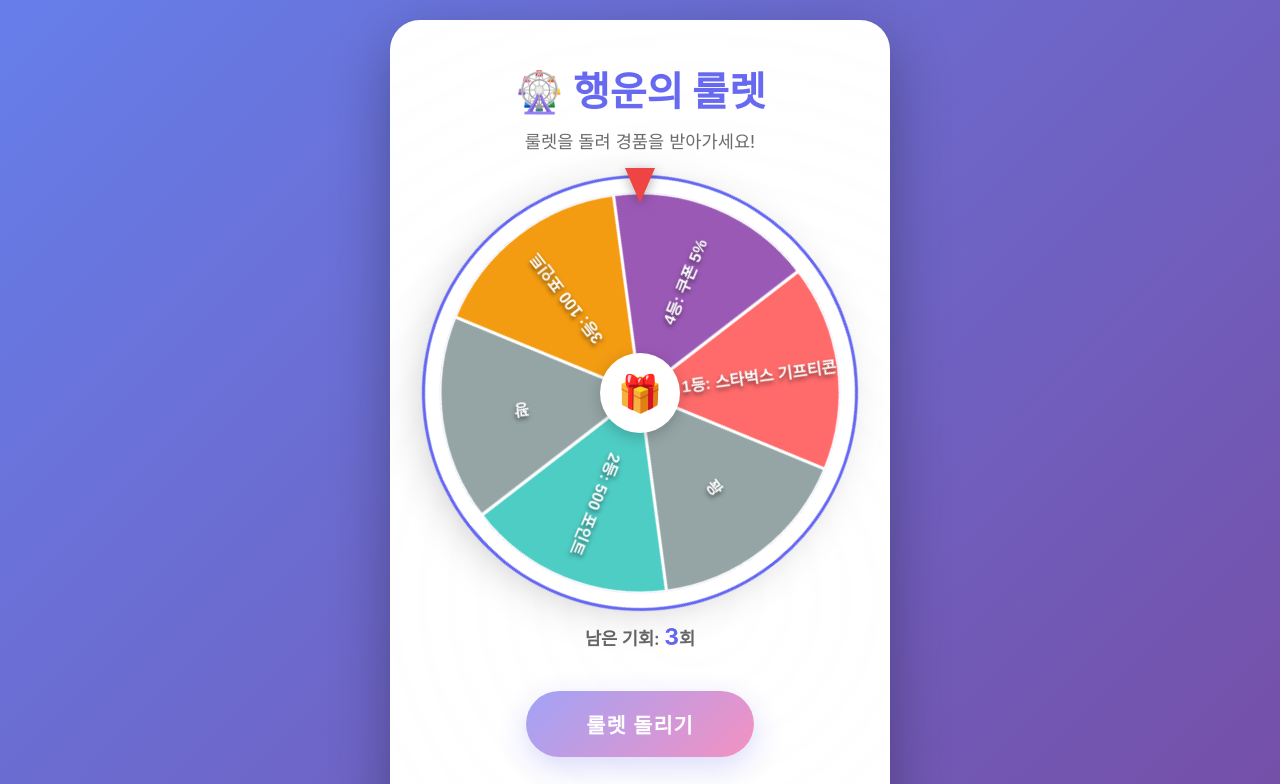
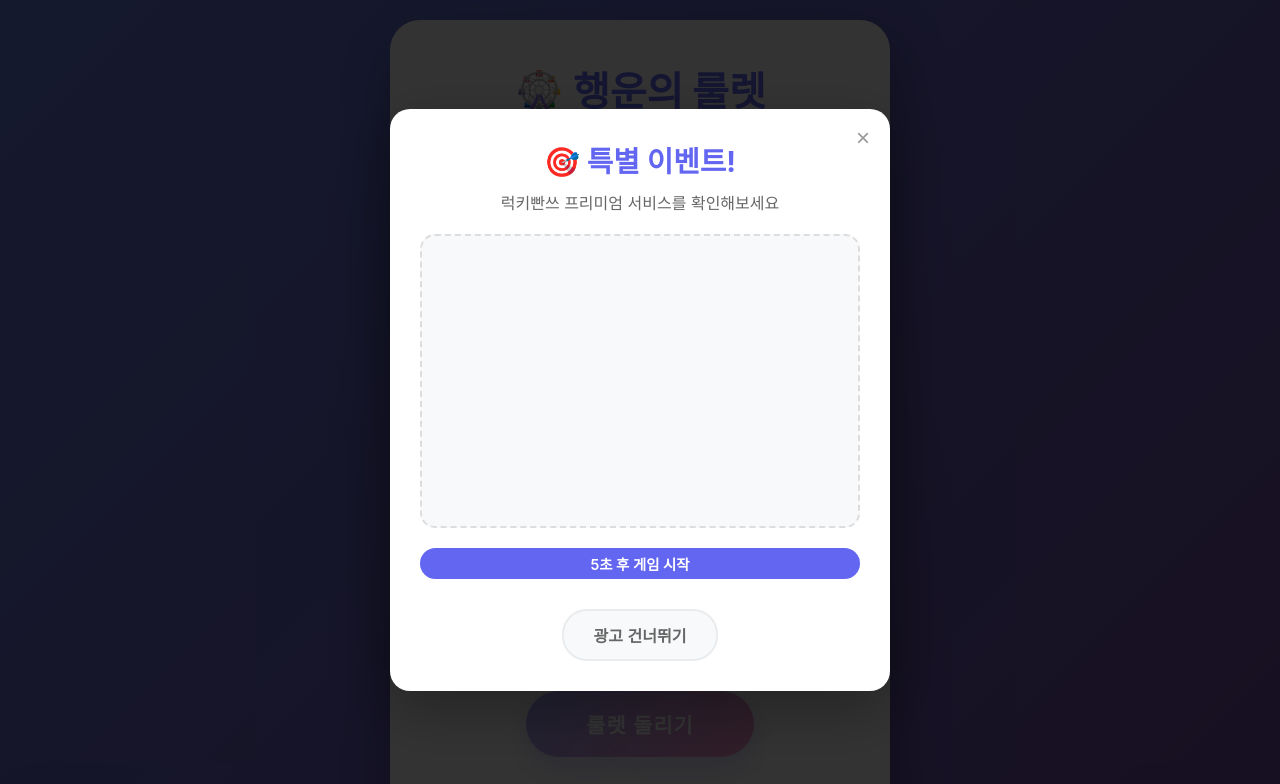
Before and after one commit to rhyme0203/game-event-platform, a plain HTML site: page games/roulette.html in a window 1280 px wide. Both pictures are taken after a click on the button "룰렛 돌리기". Shown: the top 784 px of the page. Drawn offline with Linux system fonts and the light colour scheme.

Commit message:
Add: 게임 시작 전 광고 모달 시스템 (카운트다운 + AdSense)

```diff
--- /dev/null
+++ b/assets/css/ad-modal.css
@@ -0,0 +1,175 @@
+/* 광고 모달 스타일 */
+.ad-modal {
+  position: fixed;
+  top: 0;
+  left: 0;
+  width: 100%;
+  height: 100%;
+  background: rgba(0, 0, 0, 0.8);
+  display: none;
+  align-items: center;
+  justify-content: center;
+  z-index: 2000;
+  animation: fadeIn 0.3s ease;
+}
+
+.ad-modal.show {
+  display: flex;
+}
+
+@keyframes fadeIn {
+  from { opacity: 0; }
+  to { opacity: 1; }
+}
+
+.ad-modal-content {
+  background: white;
+  border-radius: 20px;
+  padding: 30px;
+  text-align: center;
+  max-width: 500px;
+  width: 90%;
+  animation: slideUp 0.5s ease;
+  position: relative;
+  box-shadow: 0 20px 60px rgba(0, 0, 0, 0.3);
+}
+
+@keyframes slideUp {
+  from {
+    transform: translateY(50px);
+    opacity: 0;
+  }
+  to {
+    transform: translateY(0);
+    opacity: 1;
+  }
+}
+
+.ad-modal-header {
+  margin-bottom: 20px;
+}
+
+.ad-modal-title {
+  font-size: 1.8em;
+  font-weight: 700;
+  color: var(--primary-color);
+  margin-bottom: 10px;
+}
+
+.ad-modal-subtitle {
+  color: #666;
+  font-size: 1em;
+}
+
+.ad-modal-body {
+  margin: 20px 0;
+}
+
+.ad-modal-ad {
+  background: #f8f9fa;
+  border-radius: 15px;
+  padding: 20px;
+  margin: 20px 0;
+  border: 2px dashed #ddd;
+  min-height: 250px;
+  display: flex;
+  align-items: center;
+  justify-content: center;
+  flex-direction: column;
+}
+
+.ad-modal-ad-placeholder {
+  color: #999;
+  font-size: 0.9em;
+  text-align: center;
+}
+
+.ad-modal-footer {
+  margin-top: 30px;
+  display: flex;
+  gap: 15px;
+  justify-content: center;
+  flex-wrap: wrap;
+}
+
+.ad-modal-btn {
+  padding: 12px 30px;
+  border: none;
+  border-radius: 25px;
+  font-size: 1em;
+  font-weight: 600;
+  cursor: pointer;
+  transition: all 0.3s ease;
+  min-width: 120px;
+}
+
+.ad-modal-btn-primary {
+  background: linear-gradient(135deg, var(--primary-color), var(--secondary-color));
+  color: white;
+  box-shadow: 0 5px 15px rgba(99, 102, 241, 0.4);
+}
+
+.ad-modal-btn-primary:hover {
+  transform: translateY(-2px);
+  box-shadow: 0 8px 25px rgba(99, 102, 241, 0.6);
+}
+
+.ad-modal-btn-secondary {
+  background: #f8f9fa;
+  color: #666;
+  border: 2px solid #e9ecef;
+}
+
+.ad-modal-btn-secondary:hover {
+  background: #e9ecef;
+  color: #333;
+}
+
+.ad-modal-close {
+  position: absolute;
+  top: 15px;
+  right: 20px;
+  background: none;
+  border: none;
+  font-size: 1.5em;
+  color: #999;
+  cursor: pointer;
+  transition: color 0.3s ease;
+}
+
+.ad-modal-close:hover {
+  color: #333;
+}
+
+.ad-modal-countdown {
+  background: var(--primary-color);
+  color: white;
+  padding: 5px 15px;
+  border-radius: 20px;
+  font-size: 0.9em;
+  font-weight: 600;
+  display: inline-block;
+  margin-top: 10px;
+}
+
+/* 모바일 대응 */
+@media (max-width: 600px) {
+  .ad-modal-content {
+    padding: 20px;
+    margin: 20px;
+  }
+
+  .ad-modal-title {
+    font-size: 1.5em;
+  }
+
+  .ad-modal-footer {
+    flex-direction: column;
+    align-items: center;
+  }
+
+  .ad-modal-btn {
+    width: 100%;
+    max-width: 200px;
+  }
+}
--- a/games/roulette.html
+++ b/games/roulette.html
@@ -6,6 +6,7 @@
   <title>럭키빤쓰 - 행운의 룰렛</title>
   <link rel="stylesheet" href="../assets/css/common.css">
   <link rel="stylesheet" href="../assets/css/ads.css">
+  <link rel="stylesheet" href="../assets/css/ad-modal.css">
 
   <!-- Google AdSense -->
   <script async src="https://pagead2.googlesyndication.com/pagead/js/adsbygoogle.js?client=ca-pub-8451876651536601"
@@ -110,7 +111,7 @@
         </div>
       </div>
 
-      <button class="start-button" id="spinBtn" onclick="spin()">룰렛 돌리기</button>
+      <button class="start-button" id="spinBtn" onclick="showAdModal()">룰렛 돌리기</button>
 
       <div class="info-box">
         <p><strong>참여 방법</strong></p>
@@ -145,6 +146,44 @@
       </div>
 
       <button class="close-button" id="closeBtn">확인</button>
+    </div>
+  </div>
+
+  <!-- 광고 모달 -->
+  <div class="ad-modal" id="adModal">
+    <div class="ad-modal-content">
+      <button class="ad-modal-close" onclick="closeAdModal()">&times;</button>
+
+      <div class="ad-modal-header">
+        <div class="ad-modal-title">🎯 특별 이벤트!</div>
+        <div class="ad-modal-subtitle">럭키빤쓰 프리미엄 서비스를 확인해보세요</div>
+      </div>
+
+      <div class="ad-modal-body">
+        <div class="ad-modal-ad">
+          <!-- Google AdSense 광고 -->
+          <ins class="adsbygoogle"
+               style="display:block;width:300px;height:250px;"
+               data-ad-client="ca-pub-8451876651536601"
+               data-ad-slot="5939741579"></ins>
+          <div class="ad-modal-ad-placeholder" style="display:none;">
+            광고 로딩 중...
+          </div>
+        </div>
+
+        <div class="ad-modal-countdown" id="countdown" style="display:none;">
+          <span id="countdownText">5</span>초 후 게임 시작
+        </div>
+      </div>
+
+      <div class="ad-modal-footer">
+        <button class="ad-modal-btn ad-modal-btn-primary" onclick="startGame()" id="startGameBtn">
+          게임 시작하기
+        </button>
+        <button class="ad-modal-btn ad-modal-btn-secondary" onclick="skipAd()">
+          광고 건너뛰기
+        </button>
+      </div>
     </div>
   </div>
 
@@ -348,6 +387,61 @@
     // Google AdSense 초기화
     (adsbygoogle = window.adsbygoogle || []).push({});
 
+    // 광고 모달 표시
+    function showAdModal() {
+      console.log('광고 모달 표시');
+      const modal = document.getElementById('adModal');
+      modal.classList.add('show');
+
+      // 광고 로드 후 카운트다운 시작
+      setTimeout(() => {
+        startCountdown();
+      }, 2000);
+    }
+
+    // 광고 모달 닫기
+    function closeAdModal() {
+      const modal = document.getElementById('adModal');
+      modal.classList.remove('show');
+    }
+
+    // 카운트다운 시작
+    function startCountdown() {
+      const countdown = document.getElementById('countdown');
+      const countdownText = document.getElementById('countdownText');
+      const startBtn = document.getElementById('startGameBtn');
+
+      countdown.style.display = 'block';
+      startBtn.style.display = 'none';
+
+      let timeLeft = 5;
+      countdownText.textContent = timeLeft;
+
+      const timer = setInterval(() => {
+        timeLeft--;
+        countdownText.textContent = timeLeft;
+
+        if (timeLeft <= 0) {
+          clearInterval(timer);
+          startGame();
+        }
+      }, 1000);
+    }
+
+    // 게임 시작
+    function startGame() {
+      console.log('게임 시작!');
+      closeAdModal();
+      spin();
+    }
+
+    // 광고 건너뛰기
+    function skipAd() {
+      console.log('광고 건너뛰기');
+      closeAdModal();
+      spin();
+    }
+
     // 광고 클릭 추적
     function trackAdClick(adType) {
       console.log('광고 클릭:', adType);
```
